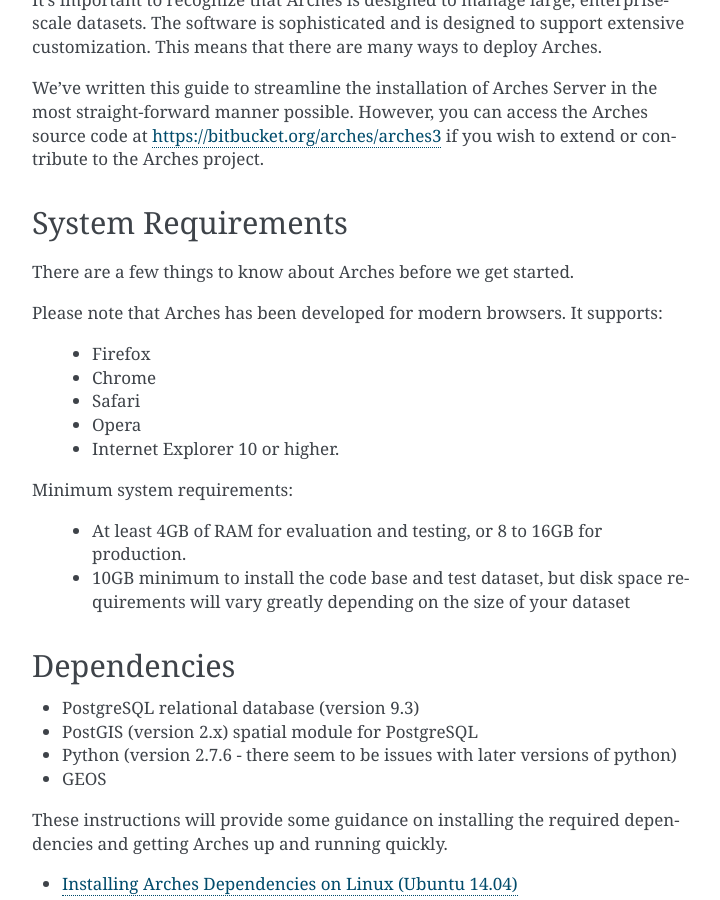
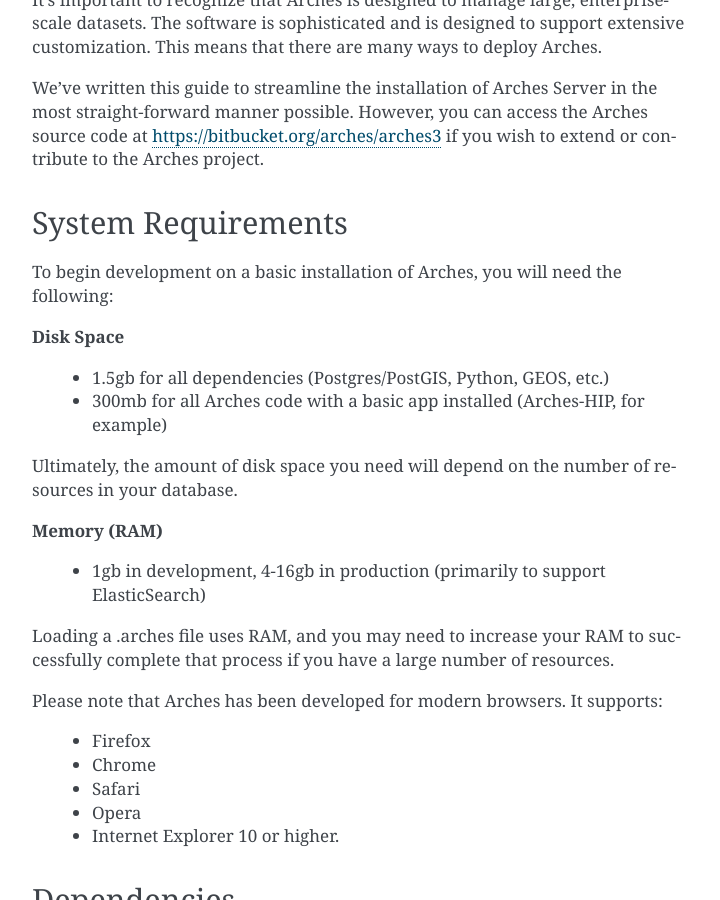
Before and after one commit to archesproject/arches-docs, a Sphinx documentation site: the page built from docs/getting-started.txt, in a window 1280 px wide and 900 px high, scrolled down 605 px. Shown: the whole window, without its empty margins (388-1108 px from the left). Built offline with Sphinx 7.4.7, drawn with Linux system fonts in a browser that asks for light colours.

Commit message:
update documentation on minimum system requirements

```diff
--- a/docs/getting-started.txt
+++ b/docs/getting-started.txt
@@ -27,7 +27,20 @@
 System Requirements
 ===================
 
-There are a few things to know about Arches before we get started.
+To begin development on a basic installation of Arches, you will need the following:
+
+**Disk Space**
+
+    * 1.5gb for all dependencies (Postgres/PostGIS, Python, GEOS, etc.)
+    * 300mb for all Arches code with a basic app installed (Arches-HIP, for example)
+
+Ultimately, the amount of disk space you need will depend on the number of resources in your database.
+
+**Memory (RAM)**
+
+    * 1gb in development, 4-16gb in production (primarily to support ElasticSearch)
+
+Loading a .arches file uses RAM, and you may need to increase your RAM to successfully complete that process if you have a large number of resources.
 
 Please note that Arches has been developed for modern browsers. It supports:
 
@@ -36,13 +49,6 @@
     * Safari
     * Opera
     * Internet Explorer 10 or higher.
-
-Minimum system requirements:
-
-    * At least 4GB of RAM for evaluation and testing, or 8 to 16GB for production.
-    * 10GB minimum to install the code base and test dataset, but disk space requirements will vary greatly depending on the size of your dataset
-
-
 
 Dependencies
 ============
```
